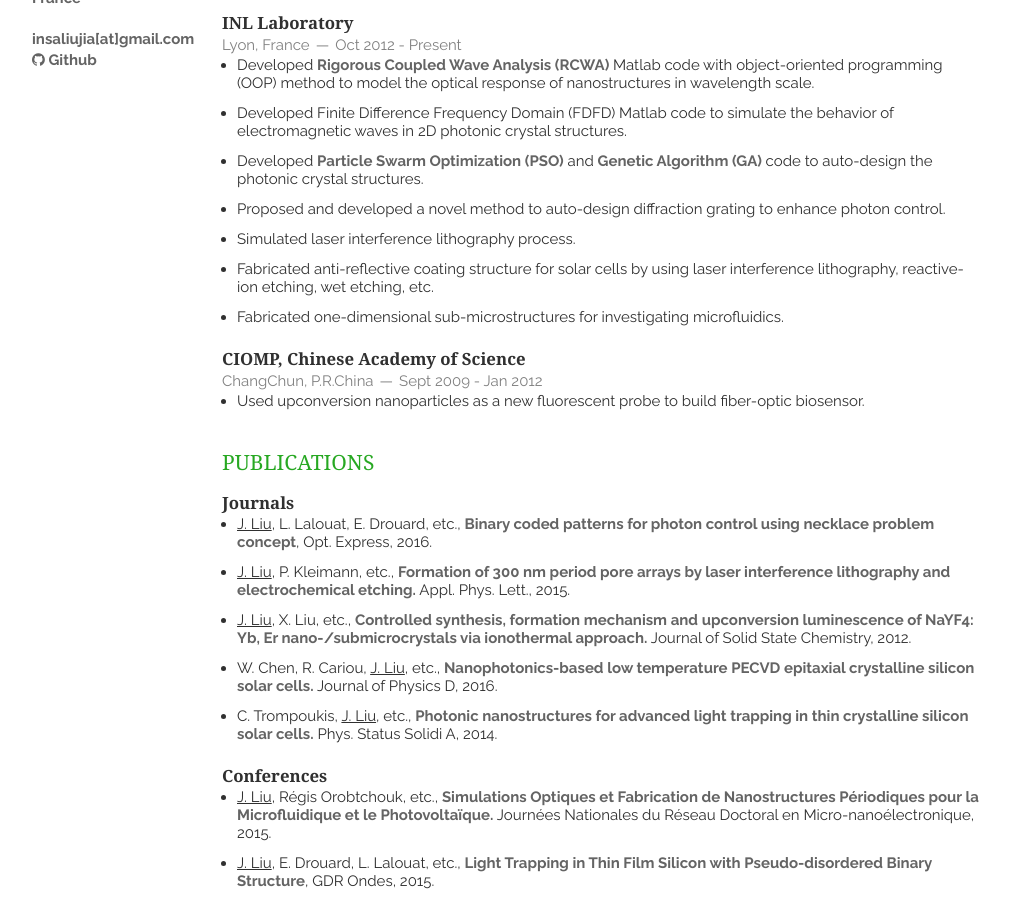
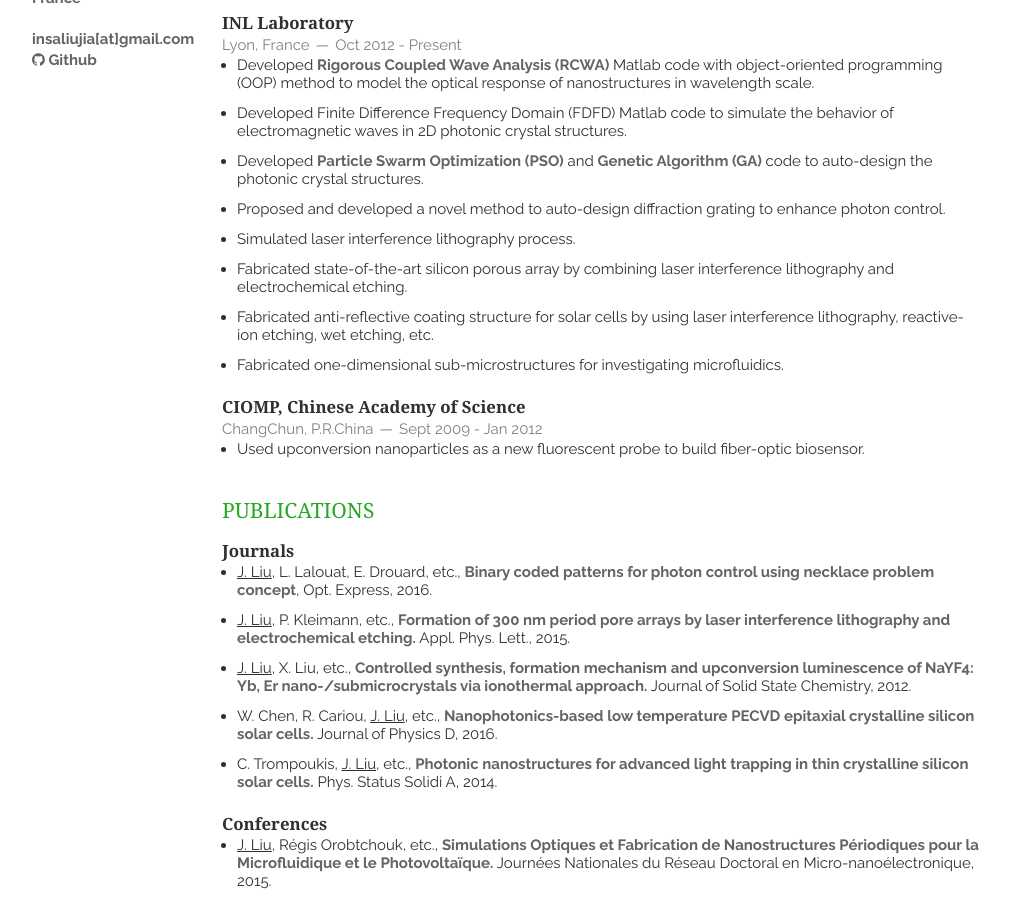
Before and after one commit to insaliujia/insaliujia.github.io, a Jekyll site: the page built from index.html, in a window 1280 px wide and 900 px high, scrolled down 426 px. Shown: the whole window, without its empty margins (138-1148 px from the left). Built offline with Jekyll 4.4.1, drawn with Linux system fonts in a browser that asks for light colours; nearby versions of some CDN libraries; Markdown is read by kramdown in place of the engine named in the settings; the list of posts is cut into pages by our own code.

Commit message:
update research

```diff
--- a/_includes/research.html
+++ b/_includes/research.html
@@ -16,6 +16,8 @@
 			</li>
 			<li>Simulated laser interference lithography process.
 			</li>
+			<li>Fabricated state-of-the-art silicon porous array by combining laser interference lithography and electrochemical etching.
+			</li>
 			<li>Fabricated anti-reflective coating structure for solar cells by using laser interference lithography, reactive-ion etching, wet etching, etc.
 			</li>
 			<li>Fabricated one-dimensional sub-microstructures for investigating microfluidics.
```
